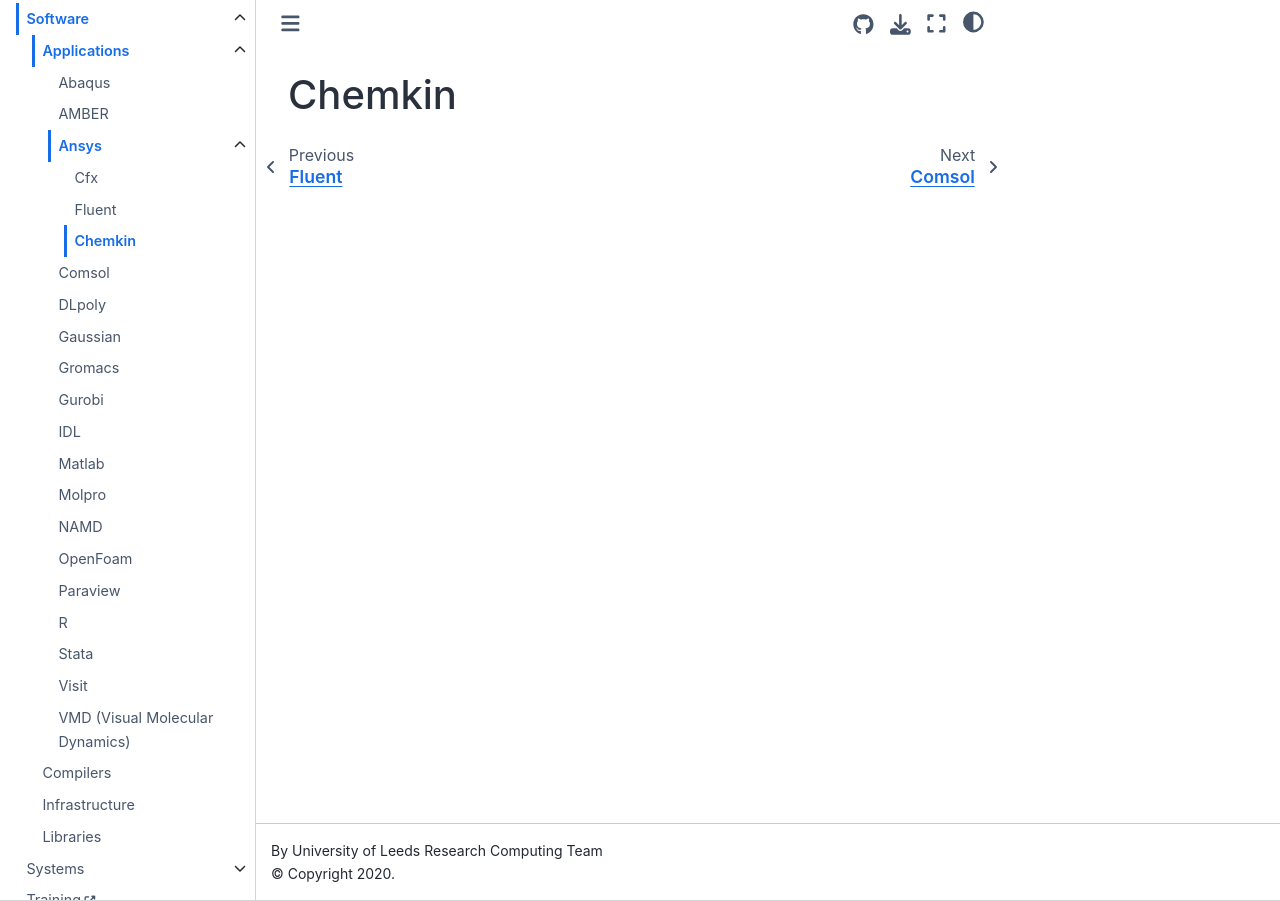
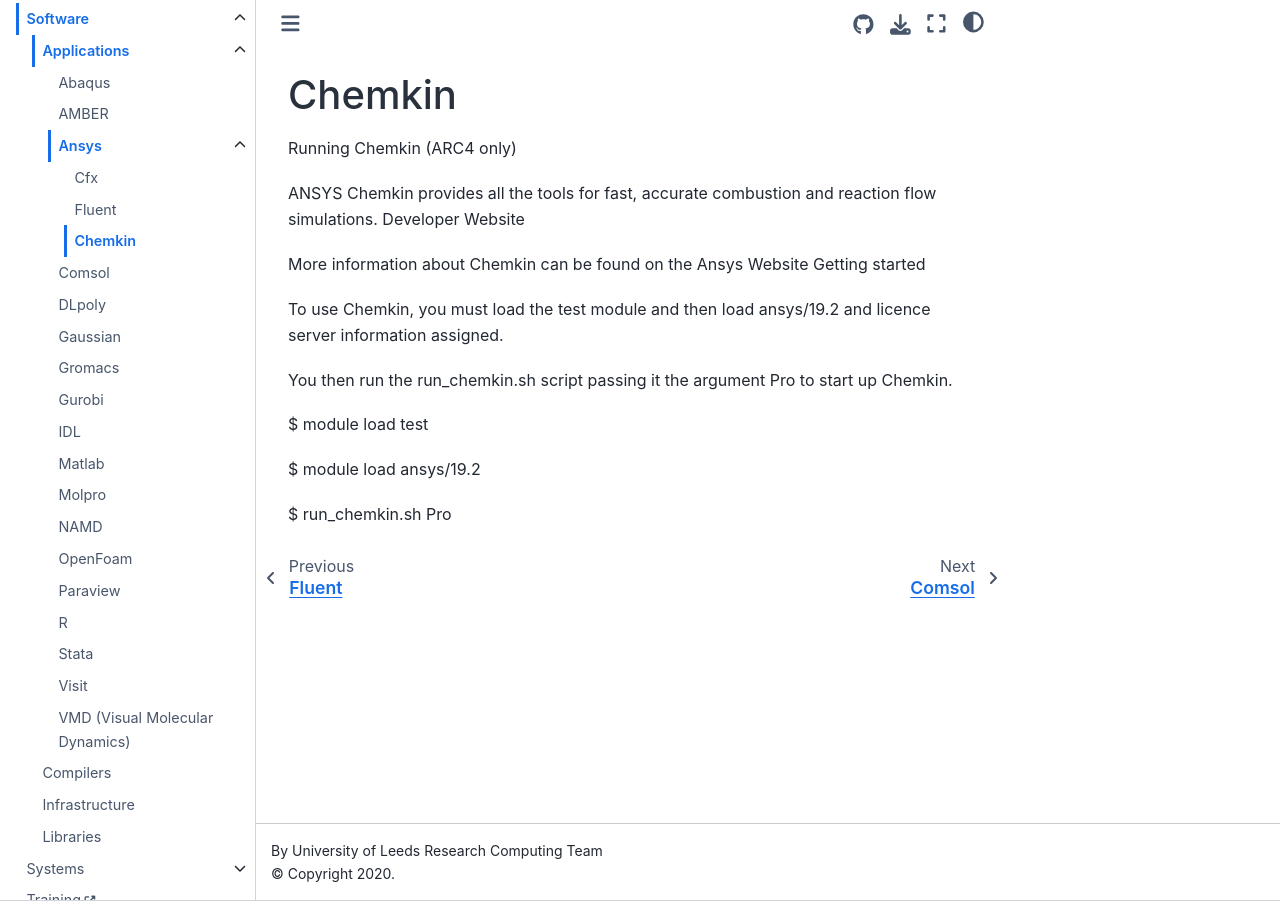
Before and after one commit to foqueiroz/arcdocs.github.io, a Jupyter Book: the page built from book/software/applications/ansys/chemkin.md, in a window 1280 px wide. Built offline with Jupyter Book 1.0.4 settings and Sphinx 7.4.7 and the Sphinx Book theme 1.1.4, drawn with Linux system fonts in a browser that asks for light colours.

Commit message:
migrated cfx and chemkin pages

```diff
--- a/book/software/applications/ansys/chemkin.md
+++ b/book/software/applications/ansys/chemkin.md
@@ -1 +1,20 @@
 # Chemkin
+
+Running Chemkin (ARC4 only)
+
+ANSYS Chemkin provides all the tools for fast, accurate combustion and reaction flow simulations.
+Developer Website
+
+More information about Chemkin can be found on the Ansys Website
+Getting started
+
+To use Chemkin, you must load the test module and then load ansys/19.2 and licence server information assigned.
+
+You then run the run_chemkin.sh script passing it the argument Pro to start up Chemkin.
+
+
+$ module load test
+
+$ module load ansys/19.2
+
+$ run_chemkin.sh Pro
```
Also changed, not shown: book/software/applications/ansys/cfx.md (+15 -0 lines).
